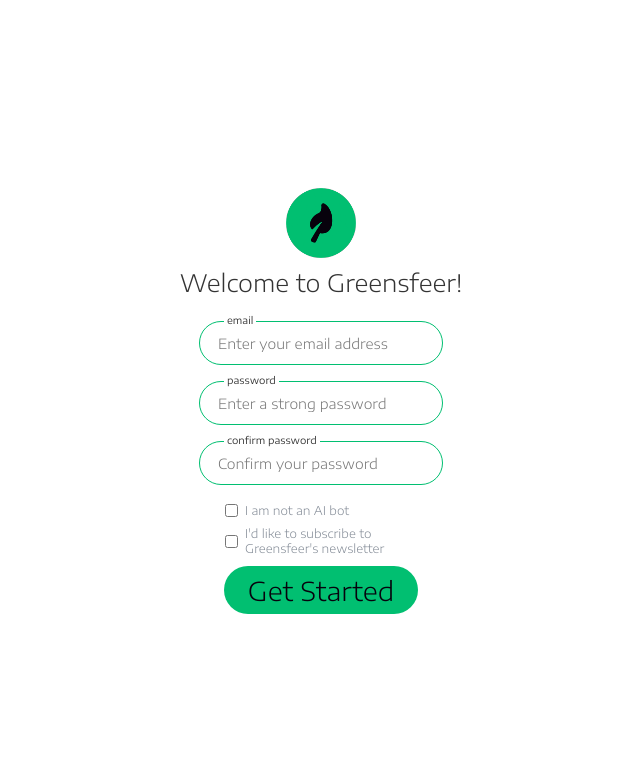
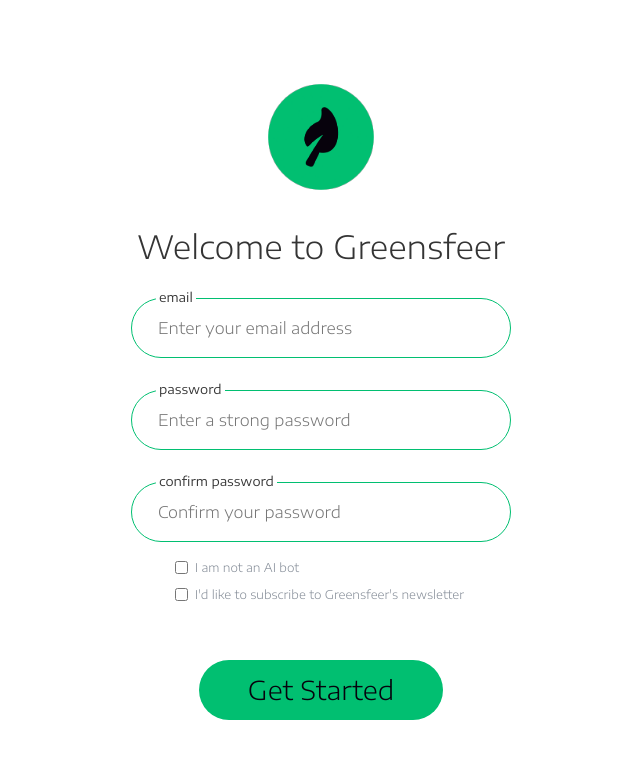
Before and after one commit to IanDCF/greensfeer-fe, a React (Vite) app: page /register in a window 1280 px wide. Shown: the top 758 px of the page, without its empty margins (319-959 px from the left). Built offline with nearby package versions, Linux system fonts and the light colour scheme; no server answers.

Commit message:
Add tablet breakpoint styling to Register.tsx page

```diff
--- a/src/pages/CreateCompany/CreateCompany.scss
+++ b/src/pages/CreateCompany/CreateCompany.scss
@@ -15,10 +15,10 @@
   }
 
   &__back-btn {
-    font-size: 8rem;
+    font-size: 6rem;
     position: absolute;
     top: 2rem;
-    left: 3rem;
+    left: 2.5rem;
   }
 
   &__logo {
--- a/src/pages/Register/Register.scss
+++ b/src/pages/Register/Register.scss
@@ -13,22 +13,52 @@
     flex-direction: column;
     align-items: center;
     justify-content: center;
+
+    @include bp.mobile {
       width: 100%;
       height: 100vh;
     }
 
+    @include bp.tablet {
+      width: 95rem;
+      height: 175rem;
+    }
+  }
+
   &__back-btn {
+    position: absolute;
+
+    @include bp.mobile {
+      font-size: 6rem;
+      top: 2rem;
+      left: 2.5rem;
+    }
+
+    @include bp.tablet {
       font-size: 8rem;
-    position: absolute;
-    top: 2rem;
-    left: 3rem;
+      top: 6rem;
+      left: 2.5rem;
+    }
   }
 
   &__logo {
+    @include bp.mobile {
       margin-bottom: 1.5rem;
     }
+
+    @include bp.tablet {
+      margin-bottom: 8rem;
+    }
+  }
+
   &__img {
+    @include bp.mobile {
       width: 18.5rem;
+    }
+
+    @include bp.tablet {
+      width: 28rem;
+    }
   }
 
   &__heading {
@@ -36,10 +66,17 @@
     flex-direction: column;
     align-items: center;
     justify-content: center;
+    font-weight: 300;
+
+    @include bp.mobile {
       font-size: 6rem;
-    margin-bottom: 1rem;
-    font-weight: 300;
       margin-bottom: 6rem;
+    }
+
+    @include bp.tablet {
+      font-size: 8rem;
+      margin-bottom: 8rem;
+    }
   }
 
   &__form {
@@ -62,44 +99,89 @@
     position: relative;
     border: 1px solid color.$green;
     border-radius: 12rem;
+    display: flex;
+    align-items: center;
+    padding: 0 4rem 0 6rem;
+
+    @include bp.mobile {
       height: 11rem;
       width: 61rem;
-    display: flex;
-    align-items: center;
-    padding-left: 4rem;
-    padding-right: 1.5rem;
       margin-bottom: 4rem;
+    }
+
+    @include bp.tablet {
+      height: 15rem;
+      width: 100%;
+      margin-bottom: 8rem;
+      &:last-child {
+        margin-bottom: 4rem;
+      }
+    }
   }
 
   &__label {
     position: absolute;
+    background-color: color.$white;
+    padding: 0 0.75rem;
+
+    @include bp.mobile {
       top: -2rem;
       left: 6rem;
-    background-color: color.$white;
-    padding: 0 0.75rem;
       font-size: 2.5rem;
+    }
+
+    @include bp.tablet {
+      top: -2.5rem;
+      left: 6rem;
+      font-size: 3.2rem;
+    }
   }
 
   &__input {
     width: 100%;
     border: none;
     outline: none;
+    color: color.$nickel;
+    background-color: none;
+
+    @include bp.mobile {
       font-size: 3.5rem;
       font-weight: 300;
-    color: color.$nickel;
+    }
+
+    @include bp.tablet {
+      font-size: 4rem;
+      font-weight: 300;
+    }
   }
 
   &__preferences {
     display: flex;
     flex-direction: column;
     justify-content: center;
+
+    @include bp.mobile {
       width: 50rem;
+      margin-bottom: 1rem;
+    }
+
+    @include bp.tablet {
+      width: 75rem;
+      margin-bottom: 12rem;
+    }
   }
 
   &__boxes {
     display: flex;
     align-items: center;
+
+    @include bp.mobile {
       margin-bottom: 1.5rem;
+    }
+
+    @include bp.tablet {
+      margin-bottom: 2rem;
+    }
   }
 
   &__boxes-push {
@@ -115,17 +197,25 @@
   }
 
   &__button {
-    margin-top: 1rem;
-    padding: 0 6rem;
-    height: 12rem;
     border-radius: 15rem;
     border: none;
     background-color: color.$green;
     color: color.$black;
     cursor: pointer;
     transition: all 0.3s ease;
+    font-weight: 300;
+
+    @include bp.mobile {
+      padding: 0 6rem;
+      height: 12rem;
       font-size: 6.5rem;
-    font-weight: 300;
+    }
+
+    @include bp.tablet {
+      width: 61rem;
+      height: 15rem;
+      font-size: 6.5rem;
+    }
 
     &:hover {
       background-color: color.$black;
--- a/src/pages/Register/RegisterForm1.tsx
+++ b/src/pages/Register/RegisterForm1.tsx
@@ -10,7 +10,7 @@ interface Props {
   handleCheckbox2: (isChecked: boolean) => void;
 }
 
-const Register = ({
+const RegisterForm1 = ({
   handleSubmit,
   handleCheckbox1,
   handleCheckbox2,
@@ -27,7 +27,7 @@ const Register = ({
         />
       </div>
 
-      <div className="register__heading">Welcome to Greensfeer!</div>
+      <div className="register__heading">Welcome to Greensfeer</div>
 
       <form className="register__form" onSubmit={handleSubmit}>
         <div className="register__text">
@@ -108,4 +108,4 @@ const Register = ({
   );
 };
 
-export default Register;
+export default RegisterForm1;
--- a/src/pages/Register/RegisterForm2.tsx
+++ b/src/pages/Register/RegisterForm2.tsx
@@ -1,6 +1,7 @@
 import { Link } from "react-router-dom";
 import GreensfeerLogo from "../../assets/logos/greensfeer-logo.svg";
 import "./Register.scss";
+import { TbArrowBackUp } from "react-icons/tb";
 
 interface Props {
   handleSubmit: any;
@@ -8,9 +9,17 @@ interface Props {
   handleCheckbox1: (isChecked: boolean) => void;
 }
 
-const RegisterInfo = ({ handleSubmit, handleCheckbox1, isChecked1 }: Props) => {
+const RegisterForm2 = ({
+  handleSubmit,
+  handleCheckbox1,
+  isChecked1,
+}: Props) => {
   return (
     <div className="register__wrapper">
+      {/* This back arrow should send the user back to the first Form */}
+      <div className="register__back-btn">
+        <TbArrowBackUp />
+      </div>
       <div className="register__logo">
         <img
           className="register__img"
@@ -19,7 +28,7 @@ const RegisterInfo = ({ handleSubmit, handleCheckbox1, isChecked1 }: Props) => {
         />
       </div>
 
-      <div className="register__heading">Welcome to Greensfeer!</div>
+      <div className="register__heading">Welcome to Greensfeer</div>
 
       <form className="register__form" onSubmit={handleSubmit}>
         <div className="register__text">
@@ -52,18 +61,35 @@ const RegisterInfo = ({ handleSubmit, handleCheckbox1, isChecked1 }: Props) => {
               I am a
             </label>
             <select id="role" name="role" className="register__input">
-              <option defaultValue={"Tell us who you are"}>
+              <option disabled defaultValue={"Tell us who you are"}>
                 Tell us who you are
               </option>
+              <option value="Project Aggregator">Project Aggregator</option>
+              <option value="Broker">Broker</option>
+              <option value="Buyer">Buyer</option>
+              <option value="Carbon Consultant">Carbon Consultant</option>
+              <option value="Credit Assurer">Credit Assurer</option>
+              <option value="Credit Issuer">Credit Issuer</option>
+              <option value="Exchange Operator">Exchange Operator</option>
+              <option value="Legal Advisor">Legal Advisor</option>
+              <option value="Market Analyst">Market Analyst</option>
+              <option value="Offset Fund Manager">Offset Fund Manager</option>
+              <option value="Offset Standard Setter">
+                Offset Standard Setter
+              </option>
               <option value="Project Developer">Project Developer</option>
-              <option value="Sponsor">Sponsor / Investor</option>
-              <option value="Carbon Consultancy">Carbon Consultant</option>
+              <option value="Project Financier">
+                Project Financier/ Investor
+              </option>
+              <option value="Registry Operator">Registry Operator</option>
+              <option value="Retailer">Retailer</option>
+              <option value="Risk Manager">Risk Manager</option>
+              <option value="Seller">Seller</option>
+              <option value="Third Party Auditor">Third Party Auditor</option>
               <option value="Third Party Validator">
-                Third-party Validator
+                Third Party Validator
               </option>
-              <option value="Verification & Validation Body">
-                Verification & Validation Body
-              </option>
+              <option value="Third Party Verifier">Third Party Verifier</option>
             </select>
           </div>
         </div>
@@ -94,4 +120,4 @@ const RegisterInfo = ({ handleSubmit, handleCheckbox1, isChecked1 }: Props) => {
   );
 };
 
-export default RegisterInfo;
+export default RegisterForm2;
```
Lines whose indentation alone changed are shown as unchanged.
